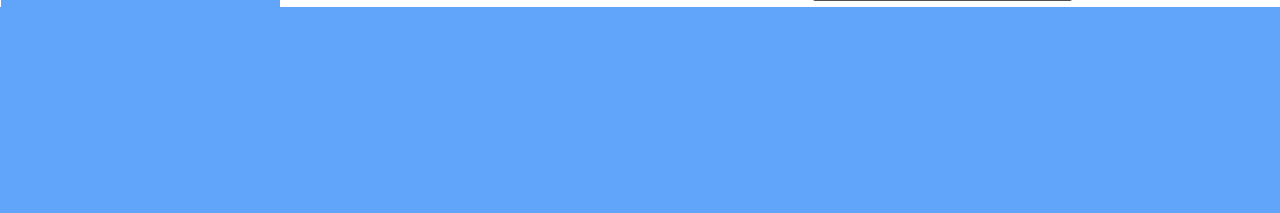
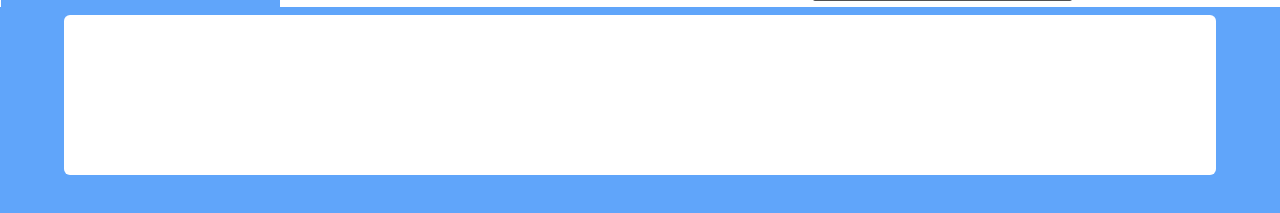
Before and after one commit to Manju1392k/HashTime-Website, a website built with Vite: page index.html in a window 1280 px wide. Shown: the part 57-270 px from the top of the page. Built offline with nearby package versions, Linux system fonts and the light colour scheme.

Commit message:
HashTime

```diff
--- a/index.html
+++ b/index.html
@@ -43,6 +43,15 @@
 
     </div>
 
+
+    <main>
+        <div class="p-2 flex justify-center">
+            <div class="whitebox bg-white w-[90vw] h-[10rem] rounded-md">
+
+            </div>
+        </div>
+    </main>
+
 </body>
 
 </html>
```
